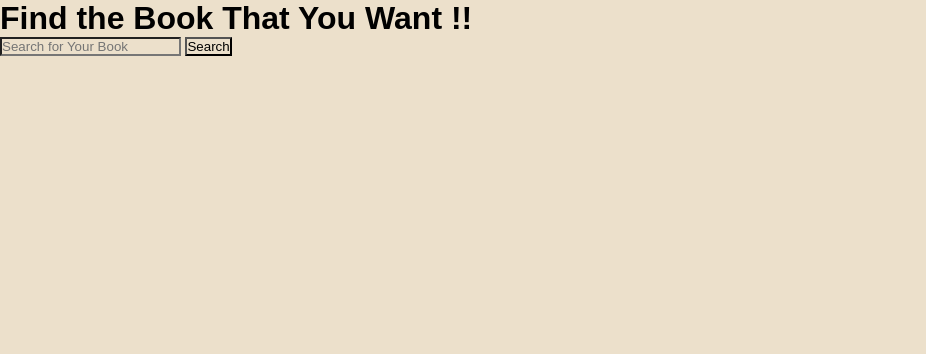
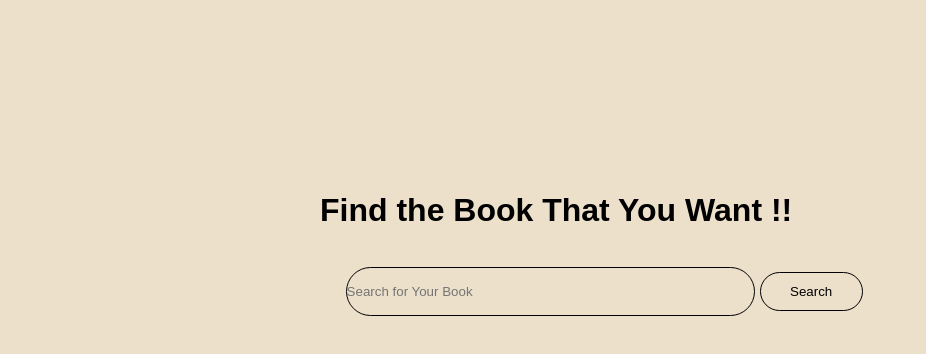
Before and after one commit to GSG-G8/autocomplete-book, a website: page public/index.html in a window 1280 px wide. Shown: the whole page, without its empty margins (0-926 px from the left). Drawn offline with Linux system fonts and the light colour scheme; a web font is replaced by a local one.

Commit message:
Adding the html and css structure Relates #3

```diff
--- a/public/index.html
+++ b/public/index.html
@@ -4,6 +4,7 @@
     <meta charset="UTF-8">
     <meta name="viewport" content="width=device-width, initial-scale=1.0">
     <meta http-equiv="X-UA-Compatible" content="ie=edge">
+    <link href="https://fonts.googleapis.com/css?family=Marvel&display=swap" rel="stylesheet">
     <link rel="stylesheet" href= "style.css">
     <title>BOOKS</title>
 </head>
--- a/public/style.css
+++ b/public/style.css
@@ -7,3 +7,24 @@
     position: center;
 
 }
+
+h1 {
+    margin-left: 25%;
+    margin-top: 15%;
+}
+
+input{
+    margin-left: 27%;
+    margin-top: 3%;
+    width: 32%;
+    border: 1px solid black;
+    height: 49px;
+    border-radius: 50px;
+}
+
+.btn{
+    width: 103px;
+    height: 39px;
+    border:1px solid black;
+    border-radius: 28px;
+}
```
